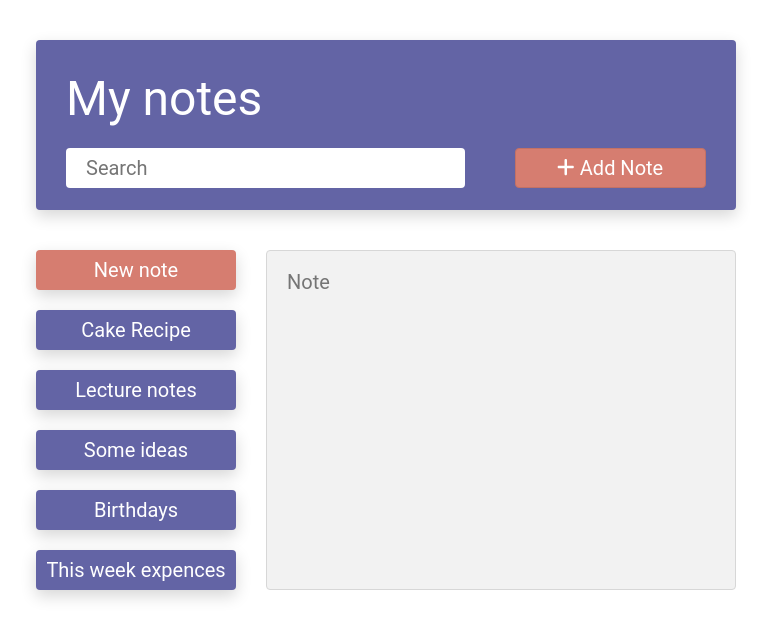
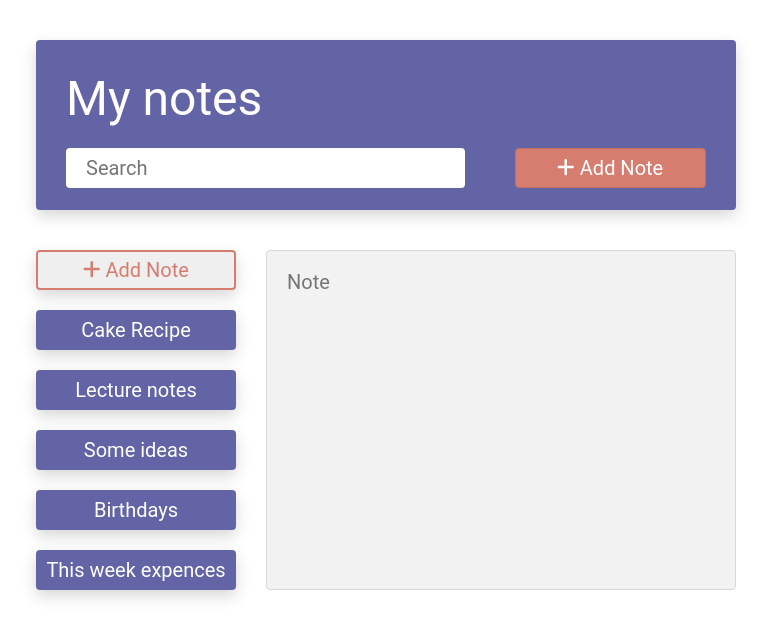
Before and after one commit to TatianaMoseeva/notebook-react, a React (Create React App) app: page / in a window 1280 px wide. Shown: the top 638 px of the page, without its empty margins (254-1025 px from the left). Built offline with nearby package versions, Linux system fonts and the light colour scheme.

Commit message:
create  anew component for Add new note button

```diff
--- /dev/null
+++ b/src/components/AddNew/AddNew.js
@@ -0,0 +1,32 @@
+import styled from 'styled-components';
+import { FontAwesomeIcon } from '@fortawesome/react-fontawesome'
+import { faPlus } from '@fortawesome/free-solid-svg-icons'
+
+const CreateBtn = styled.button`
+    width: 100%;
+    height: 40px;
+
+    box-shadow: 0px 6px 16px #D7D7D7;
+    border: 2px solid #D67D70;
+    border-radius: 4px;
+    color: #D67D70;
+    font-weight: 400;
+    font-size: 20px;
+    line-height: 23px;
+    transition: all .3s;
+
+    :hover {
+        background-color: #D67D70;
+        color: #fff;
+    }
+`;
+
+function AddNew() {
+
+
+    return (
+        <CreateBtn><FontAwesomeIcon icon={faPlus} /> Add Note</CreateBtn>
+    );
+  }
+
+  export default AddNew;
--- a/src/components/App/App.js
+++ b/src/components/App/App.js
@@ -11,7 +11,7 @@ function id() {
 }
 
 const initData = [
-    {id: id(), title: 'New note', content: '', active: true},
+    // {id: id(), title: 'New note', content: '', active: true},
     {id: id(), title: 'Cake Recipe', content: 'Note 1...', active: false},
     {id: id(), title: 'Lecture notes', content: 'Note 2...', active: false},
     {id: id(), title: 'Some ideas', content: 'Note 3...', active: false},
--- a/src/components/NotesField/NotesField.js
+++ b/src/components/NotesField/NotesField.js
@@ -3,6 +3,7 @@ import {useState} from 'react';
 
 import NoteItem from '../NoteItem/NoteItem';
 import TextArea from '../TextArea/TextArea';
+import AddNew from '../AddNew/AddNew';
 
 const Field = styled.main`
     display: grid;
@@ -18,10 +19,10 @@ const Field = styled.main`
 
 function NotesField({notes, toggleActive, showNote, editNote, addNote}) {
 
-    const [addNewMode, setAddNewMode] = useState(false);
+    const [editMode, setEditMode] = useState(false);
 
     function switchToEdit() {
-        setAddNewMode(true)
+        setEditMode(true)
     }
 
     const elems =  notes.map(note => {
@@ -38,6 +39,7 @@ function NotesField({notes, toggleActive, showNote, editNote, addNote}) {
     return (
         <Field>
             <nav>
+                <AddNew />
                 {elems}
             </nav>
 
@@ -46,7 +48,7 @@ function NotesField({notes, toggleActive, showNote, editNote, addNote}) {
                 showNote={showNote}
                 editNote={editNote}
                 addNote={addNote}
-                addNewMode={addNewMode}
+                editMode={editMode}
             />
 
         </Field>
--- a/src/components/TextArea/TextArea.js
+++ b/src/components/TextArea/TextArea.js
@@ -17,11 +17,11 @@ function makeTitle(text) {
     return text.slice(0, 15) + '...';
 }
 
-function TextArea({showNote, editNote, addNote, addNewMode}) {
+function TextArea({showNote, editNote, addNote, editMode}) {
 
 
     let elem;
-    if (!addNewMode) {
+    if (!editMode) {
         elem =  <TextField
                     placeholder="Note"
                     value={showNote()}
```
